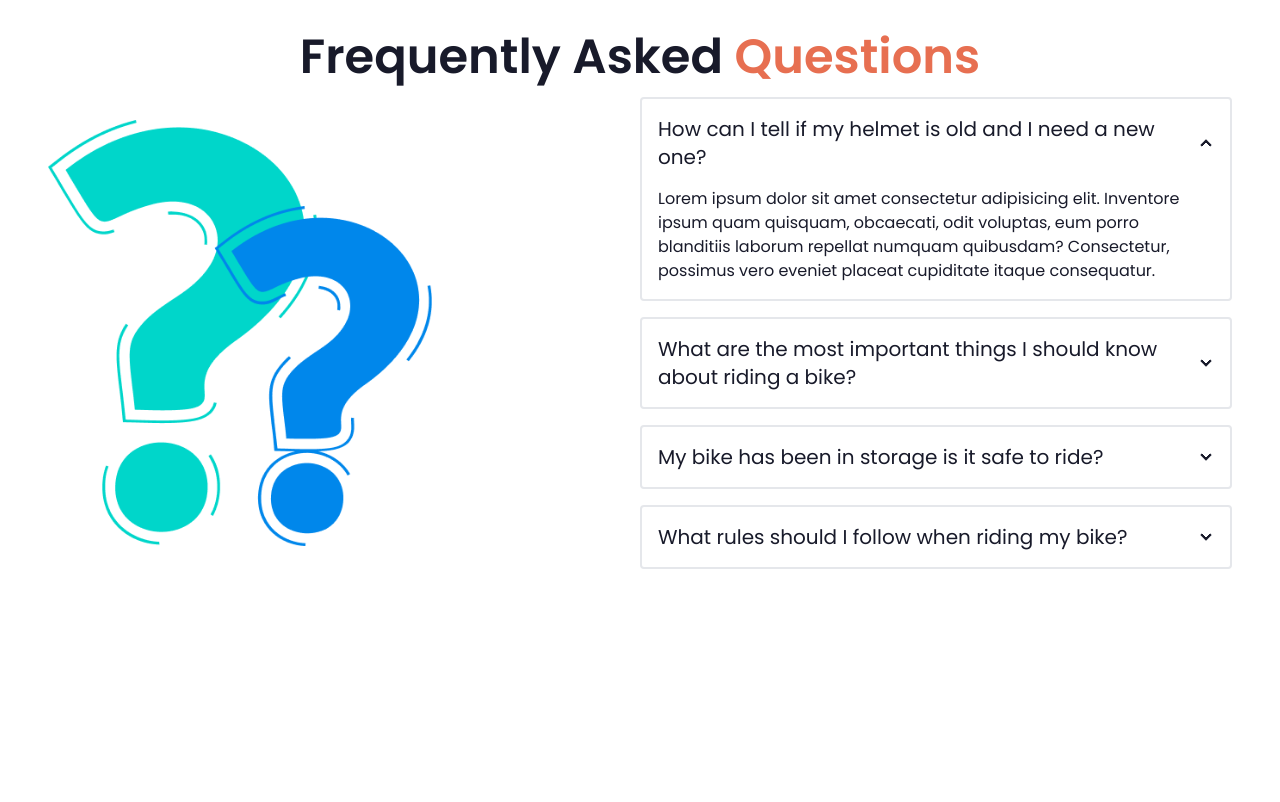
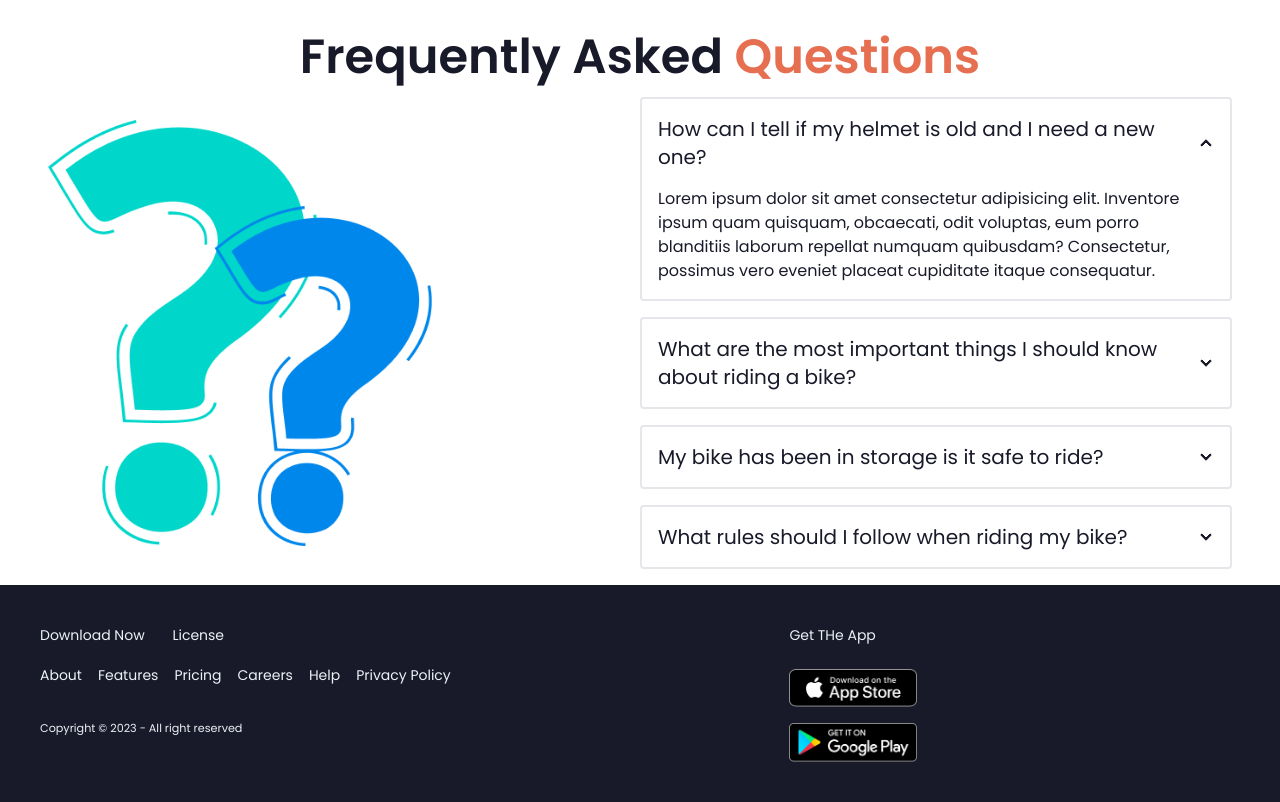
Before and after one commit to AdityaChowdhury2/bike-dekho, a plain HTML site: page index.html in a window 1280 px wide. Shown: the part 2542-3344 px from the top of the page. Before the commit the page ends 3127 px from the top, so only its background shows below. Drawn offline with nearby package versions, Linux system fonts and the light colour scheme.

Commit message:
footer section added

```diff
--- a/index.html
+++ b/index.html
@@ -329,7 +329,7 @@
             </h2>
             <div class="hero ">
                 <div class="hero-content flex-col lg:flex-row md:justify-between">
-                    <img src="images/others/faq.png" class="max-w-sm" />
+                    <img src="images/others/faq.png" class="md:max-w-sm" />
                     <div class="space-y-4 w-full lg:w-1/2">
 
                         <div class="collapse collapse-arrow border-2 ">
@@ -386,8 +386,30 @@
             </div>
         </section>
     </main>
-    <footer class=" container">
 
+    <footer class="footer p-10 bg-neutral text-neutral-content">
+        <div>
+            <div class="space-x-6">
+                <a href="#">Download Now</a>
+                <a href="#">License</a>
+            </div>
+            <div class="flex flex-wrap gap-4 mt-3">
+                <a href="#">About</a>
+                <a href="#">Features</a>
+                <a href="#">Pricing</a>
+                <a href="#">Careers</a>
+                <a href="#">Help</a>
+                <a href="#">Privacy Policy</a>
+            </div>
+            <p class="mt-6"><small>Copyright &copy; 2023 - All right reserved</small></p>
+        </div>
+        <div>
+            <span class="mb-4">Get THe App</span>
+            <div class="grid grid-cols-1 gap-4">
+                <a><img class="w-32" src="images/others/ios.png" alt="ios App"></a>
+                <a><img class="w-32" src="images/others/android.png" alt="Android app"></a>
+            </div>
+        </div>
     </footer>
 </body>
 
```
